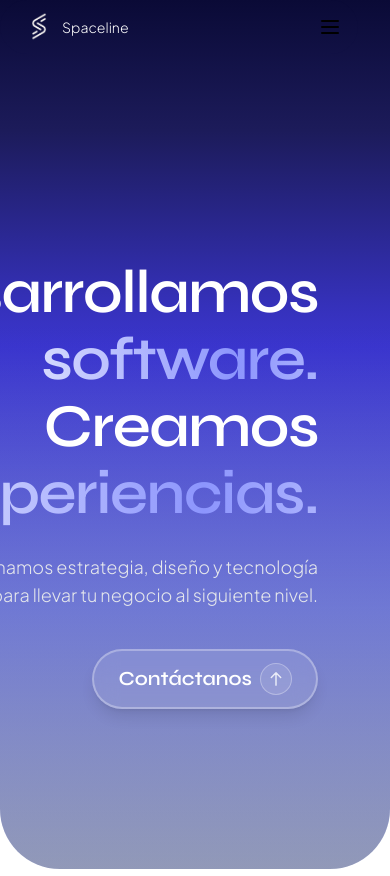
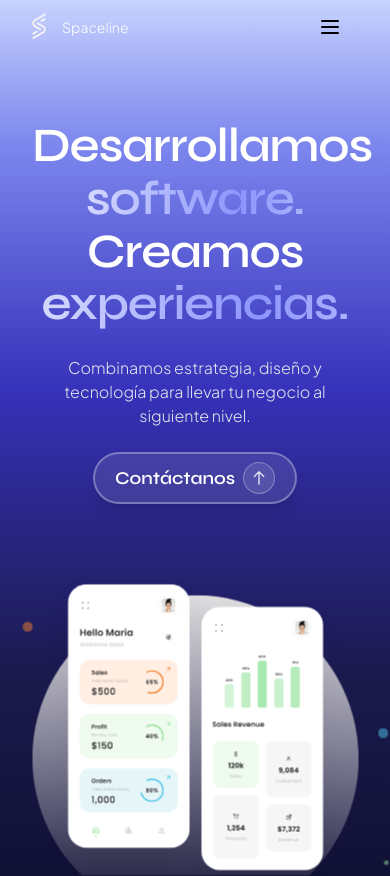
Before and after one commit to val3ntinahdz/SpacelineAgency, a React (Vite) app: page / in a window 390 px wide. Shown: the top 876 px of the page. Built offline with nearby package versions, Linux system fonts and the light colour scheme.

Commit message:
Add responsiveness to hero section

```diff
--- a/src/components/AboutUs.jsx
+++ b/src/components/AboutUs.jsx
@@ -89,7 +89,7 @@ export const AboutUs = () => {
 
       {/* Imagen de fondo mejorada */}
       <div className="hidden lg:block absolute top-0 right-0 h-full w-[55%] overflow-hidden z-0">
-        <div className="absolute inset-0 bg-gradient-to-l from-white/90 via-white/70 to-transparent z-10"></div>
+        <div className="absolute inset-0 bg-gradient-to-l from-white/80 via-white/70 to-transparent z-10"></div>
         <img
           src={abstract}
           alt="Diseño abstracto"
--- a/src/components/HeroLottie.jsx
+++ b/src/components/HeroLottie.jsx
@@ -13,14 +13,14 @@ export const HeroLottie = () => {
 
 export const CellphoneLottie = () => {
   return (
-    <div className="w-full max-w-[600px] h-auto aspect-square">
+    <div className="w-[90vw] max-w-[600px] h-auto aspect-square">
         <Lottie
           animationData={cellphoneAnimation}
           loop={true}
           style={{
             width: "100%",
             height: "100%",
-            margin: "-50px" // Ajusta este valor negativo según necesites
+            transform: "scale(1.1)" // Ajusta este valor negativo según necesites
           }}
         />
     </div>
--- a/src/index.css
+++ b/src/index.css
@@ -49,11 +49,17 @@ body {
   :root {
       --banner-background: linear-gradient(
       180deg,
-      #0a0a36 0%,
+      /* #0a0a36 0%,
       #1c1b5a 15%,
       #3b36d1 40%,
       #818cf8 70%,
-      #c7d2fe 100%
+      #c7d2fe 100% */
+
+      #c7d2fe 0%,
+      #818cf8 15%,
+      #3b36d1 40%,
+      #1c1b5a 70%,
+      #0a0a36 100%
     );
   }
 
--- a/src/pages/Home.jsx
+++ b/src/pages/Home.jsx
@@ -1,6 +1,6 @@
 import { ContactSection } from "@/components/ContactSection";
 import { AboutUs } from "../components/AboutUs";
-import { HeroLottie } from "../components/HeroLottie";
+import { CellphoneLottie, HeroLottie } from "../components/HeroLottie";
 import { Navbar } from "../components/Navbar";
 import { OurProcessSection } from "../components/OurProcessSection";
 import { OurWorksSection } from "../components/OurWorksSection";
@@ -13,23 +13,24 @@ const Home = () => {
       <div className="relative bg-white">
         <Navbar />
 
-        <section className="bg-banner glass-section rounded-b-[60px] min-h-screen text-white flex flex-col lg:flex-row items-end justify-end px-10 pt-65 pb-40 relative overflow-hidden">
+        <section className="bg-banner glass-section rounded-b-[60px] min-h-screen text-white flex flex-col lg:flex-row items-center lg:items-end justify-center lg:justify-end px-4 sm:px-6 md:px-10 pt-30 lg:pt-50 pb-20 lg:pb-30 relative overflow-hidden">
 
           {/* Contenido de texto */}
-          <div className="relative z-30 px-8 md:px-20 max-w-5xl text-right">
-            <h1 className="font-syne-bold text-[3.8rem] md:text-[4.6rem] leading-[1.1] tracking-tight">
+          <div className="relative z-30 px-4 sm:px-6 md:px-8 lg:px-20 max-w-5xl text-center lg:text-right w-full">
+            <h1 className="font-syne-bold text-5xl md:text-[3.8rem] lg:text-[4.6rem] leading-[1.1] tracking-tight">
               Desarrollamos <span className="block font-syne-bold gradient-text">software.</span><br />
-              Creamos <span className="block font-syne-bold gradient-text">experiencias.</span>
+              Creamos <br />
+              <span className="block font-syne-bold gradient-text">experiencias.</span>
             </h1>
 
-            <p className="text-lg md:text-xl font-jakarta mt-6 text-gray-200">
-              Combinamos estrategia, diseño y tecnología<br />
-              para llevar tu negocio al siguiente nivel.
+            <p className="text-base sm:text-lg md:text-xl font-jakarta mt-4 sm:mt-6 text-gray-200">
+              Combinamos estrategia, diseño y tecnología<br className="hidden sm:block" />
+              {" "}para llevar tu negocio al siguiente nivel.
             </p>
 
             <HashLink
               to="#contact-section"
-              className="relative font-syne-bold z-10 mt-10 flex items-center justify-end gap-2 px-6 py-3 text-xl font-medium text-white transition-all duration-300 ease-in-out border-2 border-white/30 rounded-full shadow-lg group backdrop-blur-md bg-white/10 hover:bg-white/20 hover:text-white overflow-hidden ml-auto w-fit inline-flex"
+              className="relative font-syne-bold z-10 mt-6 sm:mt-8 md:mt-10 flex items-center justify-center lg:justify-end gap-2 px-5 sm:px-6 py-2 sm:py-3 text-lg sm:text-xl font-medium text-white transition-all duration-300 ease-in-out border-2 border-white/30 rounded-full shadow-lg group backdrop-blur-md bg-white/10 hover:bg-white/20 hover:text-white overflow-hidden mx-auto lg:ml-auto w-fit inline-flex"
               type="submit"
             >
               <span className="relative z-10">Contáctanos</span>
@@ -46,6 +47,14 @@ const Home = () => {
             </HashLink>
           </div>
 
+          {/* Lottie animación - móviles */}
+          <div className="lg:hidden w-full flex justify-center items-end z-20 order-2 mt-10">
+            <div className="w-full max-w-[600px] flex justify-center">
+              <CellphoneLottie />
+            </div>
+          </div>
+
+
           {/* Lottie animación */}
           <div className="hidden lg:block absolute h-full left-0 top-0 z-0">
             <div className="relative h-full w-full">
@@ -54,7 +63,7 @@ const Home = () => {
           </div>
 
           {/* Overlay inferior */}
-          <div className="absolute bottom-0 left-0 w-full h-140 bg-gradient-to-t from-[#131315]/30 to-transparent"></div>
+          <div className="absolute bottom-0 left-0 w-full h-full bg-gradient-to-t from-[#131315]/30 to-transparent"></div>
         </section>
 
       </div>
```
